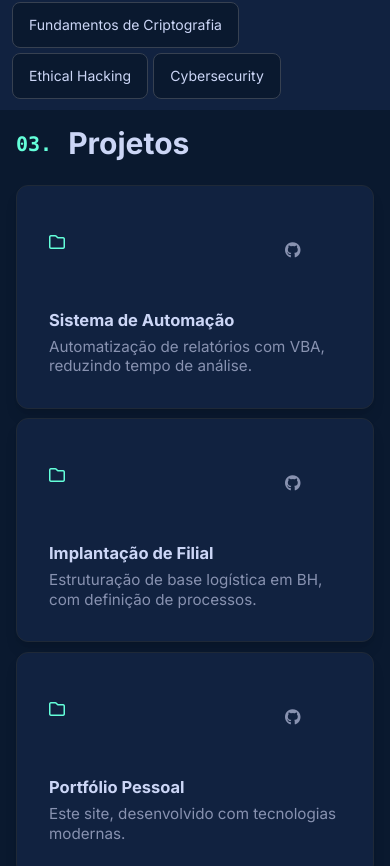
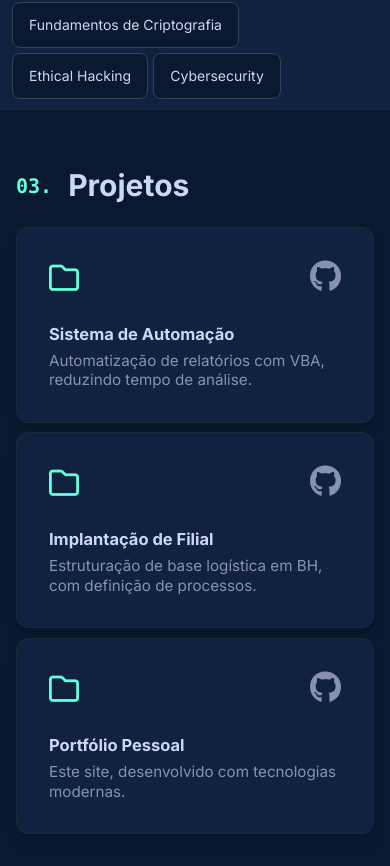
Before and after one commit to danielchrono/Website, a website built with Vite: page index.html in a window 390 px wide. Shown: the part 2531-3397 px from the top of the page. Built offline with nearby package versions, Linux system fonts and the light colour scheme.

Commit message:
modified:   src/main.ts 	modified:   src/style.css

```diff
--- a/src/main.ts
+++ b/src/main.ts
@@ -314,7 +314,7 @@ class PortfolioApp {
           <div class="flex space-x-4">
             ${project.githubUrl ? `
               <a href="${project.githubUrl}" class="text-slate hover:text-brand transition-colors duration-300 text-lg">
-                <i class="fab fa-github"></i>
+                <i class="fab fa-github" style="font-size: 2rem;"></i>
               </a>
             ` : ''}
           </div>
--- a/src/style.css
+++ b/src/style.css
@@ -224,15 +224,15 @@ html.ready .container-reveal {
   }
 
   /* --- Projetos: elementos menores lateralmente e mais compactos --- */
-  #projetos .project-card,
+  /* #projetos .project-card,
   #projetos .card,
   #projetos a {
     padding: 0.5rem !important;
     gap: 0.5rem !important;
     min-height: 56px;
-  }
+  } */
   /* thumbs / ícones menores, mas ainda legíveis */
-  #projetos img,
+  /* #projetos img,
   #projetos .project-thumb,
   #projetos i[class*="fa-"],
   #projetos .icon {
@@ -242,7 +242,7 @@ html.ready .container-reveal {
     line-height: 48px !important;
     flex: 0 0 48px !important;
     object-fit: cover;
-  }
+  } */
   #projetos .card-title,
   #projetos h3,
   #projetos .project-title {
```
